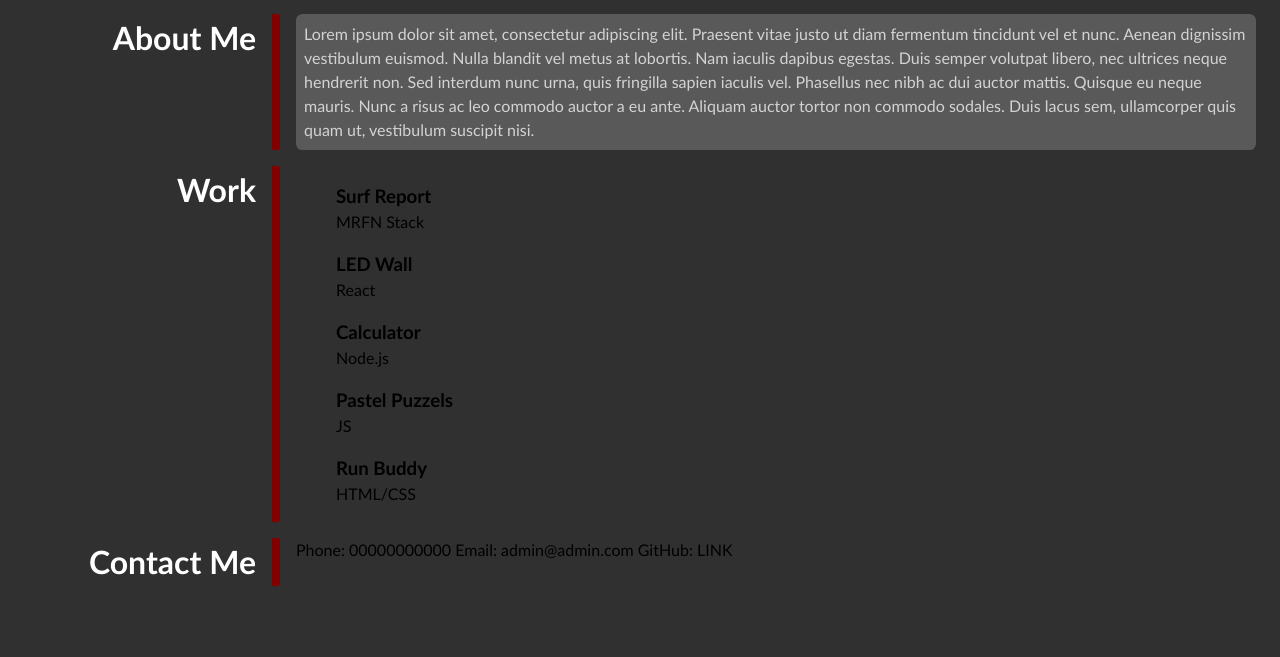
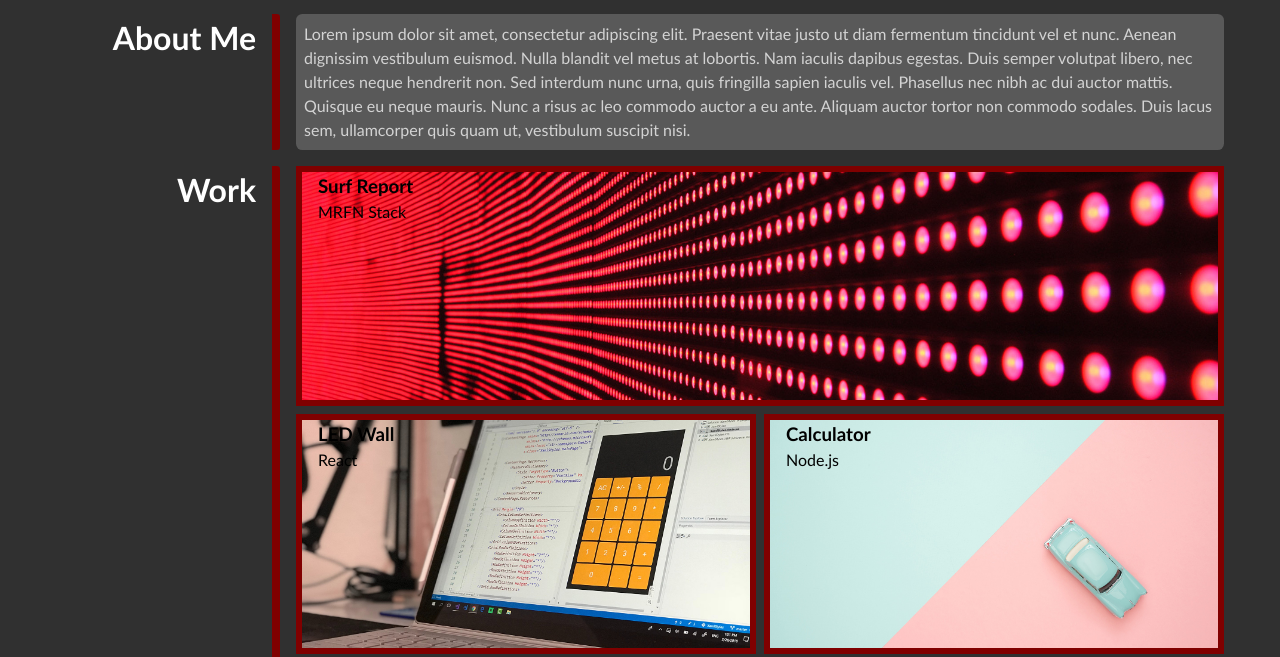
Before and after one commit to mattp-edu/my-portfolio, a plain HTML site: page index.html in a window 1280 px wide. Shown: the part 298-955 px from the top of the page. Before the commit the page ends 900 px from the top, so only its background shows below. Drawn offline with Linux system fonts and the light colour scheme.

Commit message:
work section

```diff
--- a/css/style.css
+++ b/css/style.css
@@ -23,8 +23,10 @@ h5,
 h6 {
   margin: 0;
 }
-
 p {
+  margin: 0;
+}
+figure {
   margin: 0;
 }
 
@@ -89,7 +91,6 @@ header nav ul li:hover {
   max-width: 1200px;
   grid-template-columns: 20% 80%;
   margin: 1rem auto;
-  gap: 1rem;
 }
 .page-section h2 {
   color: white;
@@ -99,8 +100,9 @@ header nav ul li:hover {
   padding-right: 1rem;
   text-align: right;
 }
+
 .page-section div {
-  display: inline-block;
+  margin: 0 1rem;
 }
 /* about me section */
 
@@ -112,6 +114,38 @@ header nav ul li:hover {
 }
 /* work section */
 
+.workItemList {
+  display: grid;
+  grid-template-columns: 1fr 1fr;
+  gap: 0.5rem;
+}
+
+.card{
+  height: 15rem;
+  background-position: center;
+  background-repeat: no-repeat;
+  background-size: cover;
+  border: 0.4rem solid var(--theme-border-color);
+}
+.featured {
+  grid-column: 1 / span 2;
+}
+#card1 {
+  background-image: url(../images/02-portfolio-1.jpg);
+}
+#card2 {
+  background-image: url(../images/02-portfolio-2.jpg);
+}
+#card3 {
+  background-image: url(../images/02-portfolio-3.jpg);
+}
+#card4 {
+  background-image: url(../images/02-portfolio-4.jpg);
+}
+#card5 {
+  background-image: url(../images/02-run-buddy.jpg);
+}
+
 /* contact me section */
 
 /* mobile */
@@ -122,7 +156,12 @@ header nav ul li:hover {
   .hero-banner {
     display: none;
   }
-
+  .workItemList{
+    grid-template-columns: 100%;
+  }
+  .featured {
+    grid-column: auto;
+  }
 }
 /* tablet */
 @media only screen and (max-width: 768px){
@@ -145,4 +184,7 @@ header nav ul li:hover {
     text-align: center;
     margin: 0 auto;
   }
+  .page-section div {
+    margin: 1rem 1rem;
+  }
 }
```
